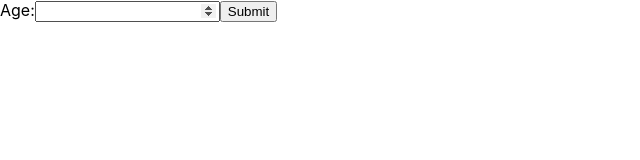
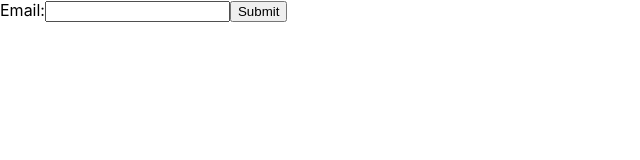
Before and after one commit to salinpaul94/60_DAY_PLAN_FOR_CROSS_PALTFORM_DEVELOPMENT, a React (Create React App) app in the folder cilu_laptop/: page / in a window 1280 px wide. Shown: the top 160 px of the page, without its empty margins (0-640 px from the left). Built offline with nearby package versions, Linux system fonts and the light colour scheme.

Commit message:
day 6 task 4 example 1

```diff
--- a/cilu_laptop/src/App.js
+++ b/cilu_laptop/src/App.js
@@ -1,12 +1,13 @@
 import './App.css';
-import Task3Example2AgeForm from './Day6Components/Task3Example2';
+import Task4Example1EamilForm from './Day6Components/Task4Example1';
 
 function App() {
   return (
     // <EmailFormTask2Example1/>
     // <FeedBackFormTask2Example2/>
     // <Task3Example1UsernameForm/>
-    <Task3Example2AgeForm/>
+    // <Task3Example2AgeForm/>
+    <Task4Example1EamilForm/>
   );
 }
 
--- /dev/null
+++ b/cilu_laptop/src/Day6Components/Task4Example1.js
@@ -0,0 +1,37 @@
+import React, { useState } from 'react';
+
+function Task4Example1EamilForm() {
+  const [email, setEmail] = useState('');
+  const [error, setError] = useState('');
+
+  const validateEmail = (email) => {
+    const re = /^[^\s@]+@[^\s@]+\.[^\s@]+$/;
+    return re.test(String(email).toLowerCase());
+  };
+
+  const handleSubmit = (e) => {
+    e.preventDefault();
+    if(validateEmail(email)) {
+      alert(`Submitted email: ${email}`);
+    } else {
+      setError('Invalid email address');
+    }
+  };
+
+  return (
+    <form onSubmit={handleSubmit}>
+      <label>
+        Email:
+        <input
+          type='email'
+          value={email}
+          onChange={(e) => setEmail(e.target.value)}
+        />
+        {error && <p style={{color: 'red'}}>{error}</p>}
+        <button type='submit'>Submit</button>
+      </label>
+    </form>
+  );
+}
+
+export default Task4Example1EamilForm;
```
